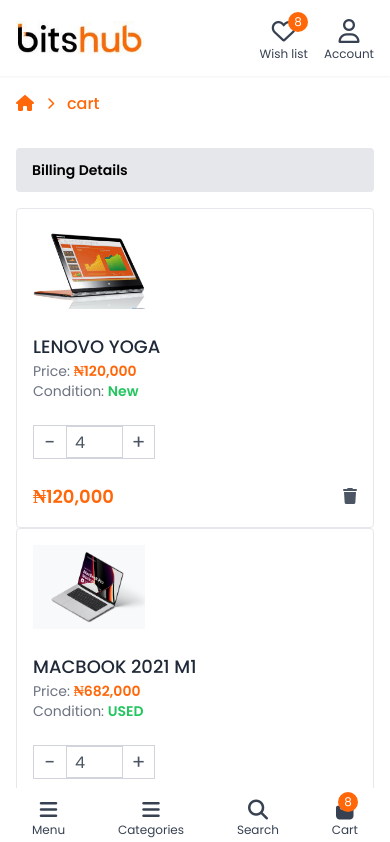
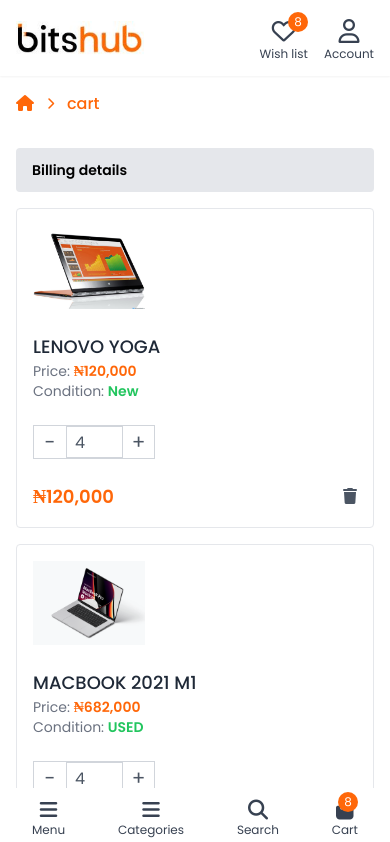
Before and after one commit to samsiteweb/bitshub-frontend, a React (Create React App) app: page /cart in a window 390 px wide. Shown: the top 842 px of the page. Built offline with nearby package versions, Linux system fonts and the light colour scheme.

Commit message:
updated cart responsiveness

```diff
--- a/src/screens/ShoppingCart.js
+++ b/src/screens/ShoppingCart.js
@@ -9,15 +9,15 @@
     <div className="">
       <Breadcrumbs page="cart" />
       <div className="container grid grid-cols-1 md:grid-cols-12 gap-6 items-start pb-16 pt-4">
-        <div className="col-span-12 md:col-span-8">
+        <div className="space-y-4 col-span-12 lg:col-span-8">
           <div className="bg-gray-200 text-black mb-4 rounded">
-            <p className="px-4 py-3 text-sm font-semibold">Billing Details</p>
+            <p className="px-4 py-3 text-sm font-semibold">Billing details</p>
           </div>
           {OrderData.orders.map((item) => {
             return <CartCard item={item} id={item.id} />;
           })}
         </div>
-        <div className="col-span-12 md:col-span-4">
+        <div className="col-span-12 lg:col-span-4">
           <div className="border border-gray-200 p-4 rounded">
             <p className="text-gray-800 text-lg mb-4 font-medium uppercase">order summary</p>
 
```
